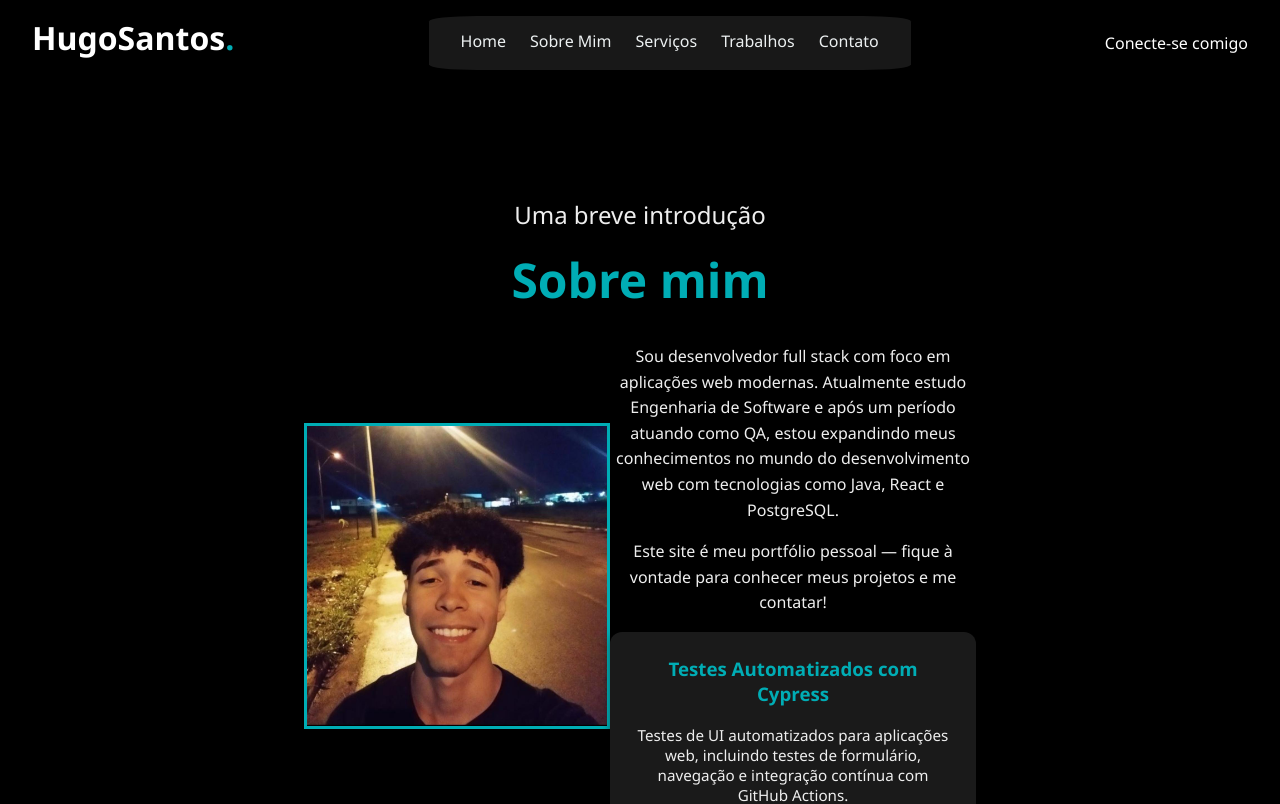
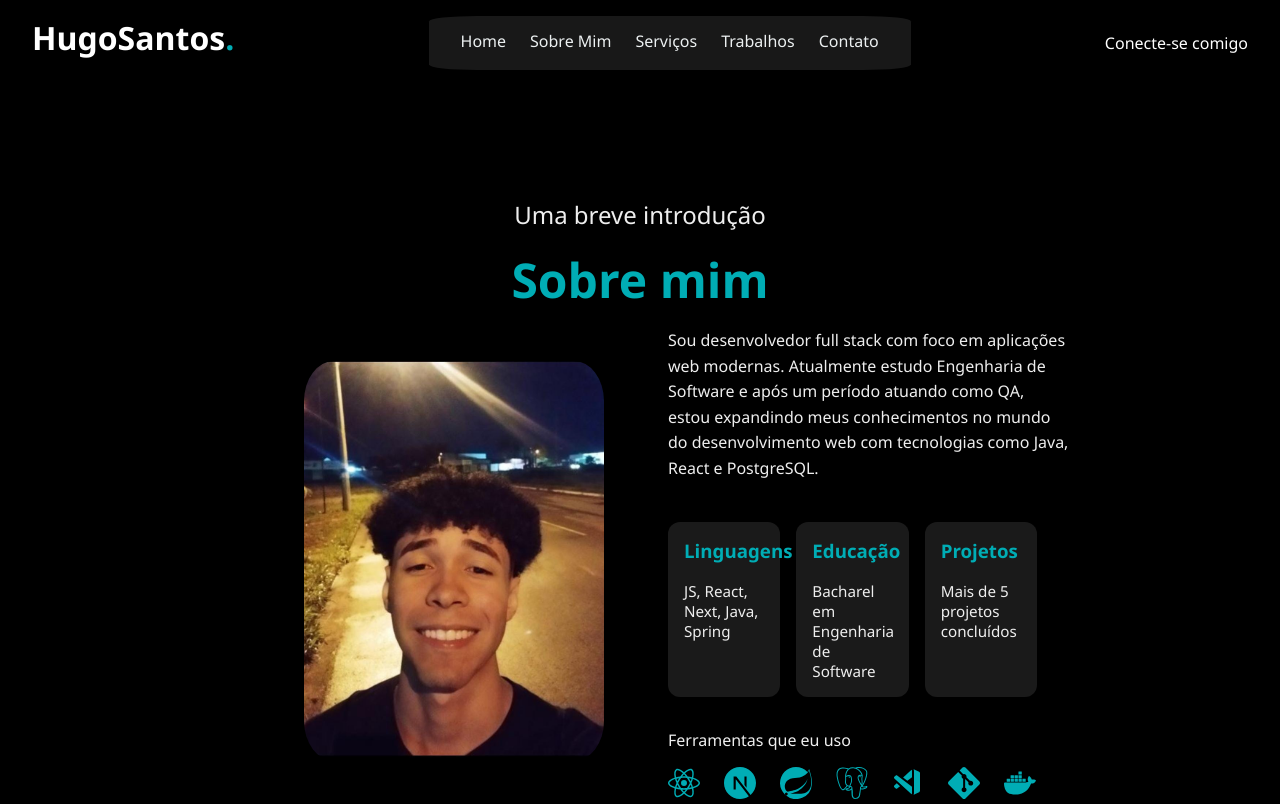
Before and after one commit to hugosantos-uf/VS16A-Task01, a Next.js app: page /about in a window 1280 px wide. Shown: the top 804 px of the page. Built offline with nearby package versions, Linux system fonts and the light colour scheme; a web font is replaced by a local one.

Commit message:
feito page about

```diff
--- a/src/app/about/about.module.scss
+++ b/src/app/about/about.module.scss
@@ -12,9 +12,10 @@
   }
 }
 .texto {
+  margin-top: 0;
   font-size: 1rem;
   line-height: 1.6;
-  margin-bottom: 1rem;
+  margin-bottom: 2.5rem;
 }
 
 .hello {
@@ -27,6 +28,7 @@
   display: flex;
   flex-direction: row;
   align-items: center;
+  gap: 4rem;
 }
 
 .foto {
@@ -34,38 +36,20 @@
 }
 
 .imagemPerfil {
-  border: 3px solid #00adb5;
   object-fit: cover;
+  border-radius: 10%;
 }
 
-.botoes {
-  margin-top: 2.5rem;
+.cards {
   display: flex;
   gap: 1rem;
-  justify-content: center;
-  flex-wrap: wrap;
-}
-
-.botao {
-  background-color: transparent;
-  color: #fff;
-  padding: 0.75rem 1.5rem;
-  border: 2px solid #fff;
-  border-radius: 8px;
-  text-decoration: none;
-  font-weight: 600;
-  transition: background-color 0.3s ease;
-
-  &:hover {
-    border: 2px solid #00adb5;
-    background-color: #00adb5;
-    color: #fff;
-  }
+  margin-bottom: 2rem;
 }
 
 .card {
+  width: 20%;
   background-color: #1a1a1a;
-  padding: 1.5rem;
+  padding: 1rem;
   border-radius: 12px;
   box-shadow: 0 0 8px rgba(0, 0, 0, 0.4);
   transition: transform 0.3s ease;
@@ -84,3 +68,24 @@
     transform: translateY(-5px);
   }
 }
+
+.conteudo {
+  text-align: left;
+}
+
+.ferramentas {
+  display: flex;
+  flex-wrap: wrap;
+  gap: 1.5rem;
+}
+
+.icone {
+  font-size: 2rem;
+  color: #00adb5;
+  transition: transform 0.2s ease;
+
+  &:hover {
+    transform: scale(1.2);
+    color: #eeeeee;
+  }
+}
--- a/src/app/about/page.tsx
+++ b/src/app/about/page.tsx
@@ -1,6 +1,15 @@
 import React from "react";
 import styles from "./about.module.scss";
 import Image from "next/image";
+import {
+  SiReact,
+  SiNextdotjs,
+  SiSpring,
+  SiDocker,
+  SiPostgresql,
+  SiGit,
+} from "react-icons/si";
+import { VscVscodeInsiders } from "react-icons/vsc";
 
 const About = () => {
   return (
@@ -13,27 +22,41 @@ const About = () => {
             src="/perfil.jpg"
             alt="Minha foto"
             width={300}
-            height={300}
+            height={400}
             className={styles.imagemPerfil}
           />
         </div>
-        <div>
+        <div className={styles.conteudo}>
           <p className={styles.texto}>
             Sou desenvolvedor full stack com foco em aplicações web modernas.
             Atualmente estudo Engenharia de Software e após um período atuando
             como QA, estou expandindo meus conhecimentos no mundo do
             desenvolvimento web com tecnologias como Java, React e PostgreSQL.
           </p>
-          <p className={styles.texto}>
-            Este site é meu portfólio pessoal — fique à vontade para conhecer
-            meus projetos e me contatar!
-          </p>
-          <div className={styles.card}>
-            <h3>Testes Automatizados com Cypress</h3>
-            <p>
-              Testes de UI automatizados para aplicações web, incluindo testes
-              de formulário, navegação e integração contínua com GitHub Actions.
-            </p>
+          <div className={styles.cards}>
+            <div className={styles.card}>
+              <h3>Linguagens</h3>
+              <p>JS, React, Next, Java, Spring</p>
+            </div>
+            <div className={styles.card}>
+              <h3>Educação</h3>
+              <p>Bacharel em Engenharia de Software</p>
+            </div>
+            <div className={styles.card}>
+              <h3>Projetos</h3>
+              <p>Mais de 5 projetos concluídos</p>
+            </div>
+          </div>
+          <p>Ferramentas que eu uso</p>
+          <div className={styles.ferramentas}>
+            <SiReact className={styles.icone} title="React" />
+            <SiNextdotjs className={styles.icone} title="Next.js" />
+
+            <SiSpring className={styles.icone} title="Spring Boot" />
+            <SiPostgresql className={styles.icone} title="PostgreSQL" />
+            <VscVscodeInsiders className={styles.icone} title="VSCode" />
+            <SiGit className={styles.icone} title="Git" />
+            <SiDocker className={styles.icone} title="Docker" />
           </div>
         </div>
       </div>
```
